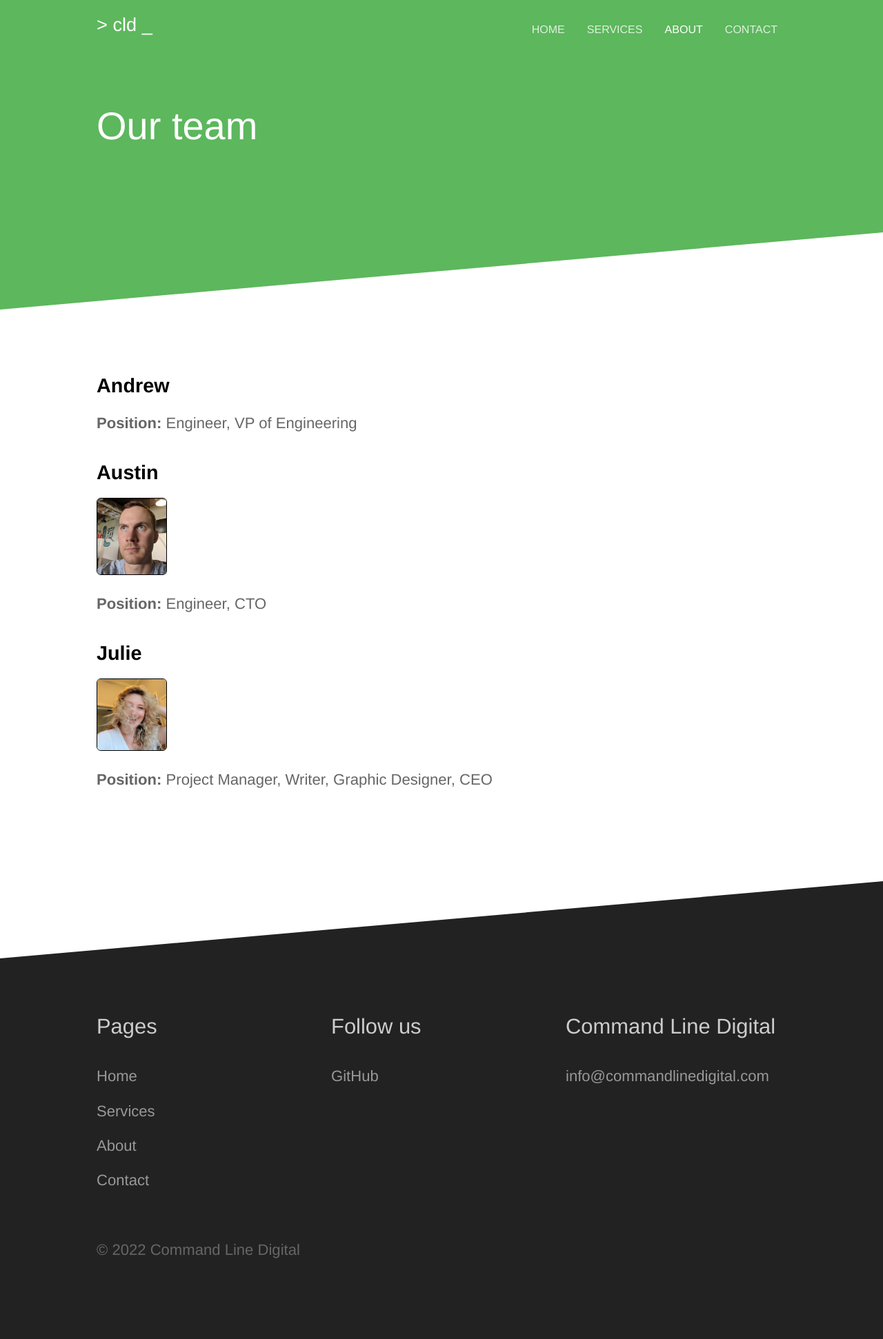
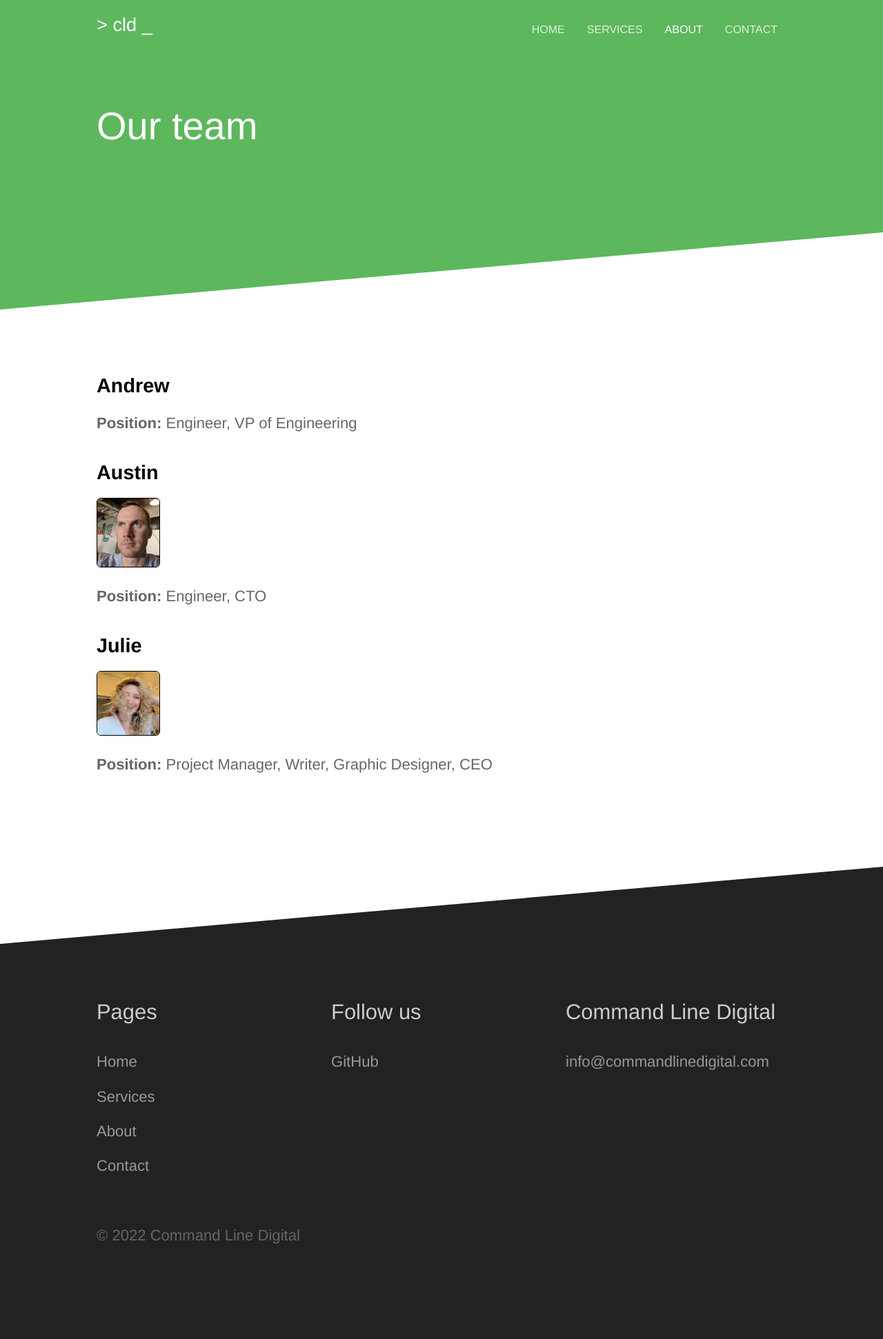
Before and after one commit to commandlinedigital/commandlinedigital, a Jekyll site: the page built from about.html, in a window 1280 px wide. Shown: the whole page at 69% size. Built offline with Jekyll 4.4.1, drawn with Linux system fonts in a browser that asks for light colours; after the commit the page ends 1921 px from its top, so only the background shows below that.

Commit message:
update img CSS

```diff
--- a/_sass/layout.scss
+++ b/_sass/layout.scss
@@ -247,7 +247,7 @@ section {
 }
 
 .img-staff {
-    max-width: 100px;
+    max-width: 90px;
     height: auto;
     border-radius: 6px;
     border: 1px solid black;
```
Also changed, not shown: 4 other files.
